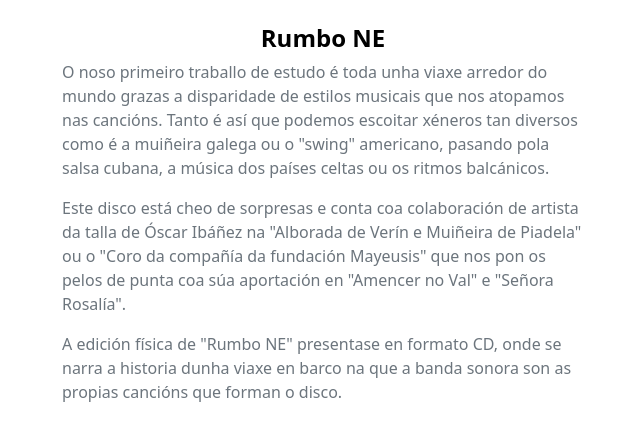
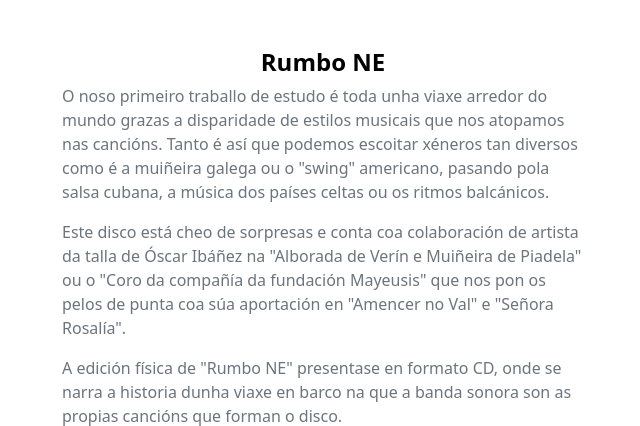
Before and after one commit to paquinho89/novaera, a Django app: page / in a window 1280 px wide. Shown: the part 1262-1688 px from the top of the page, without its empty margins (32-672 px from the left). Run offline with Django 3.2, Linux system fonts and the light colour scheme; some libraries are stand-ins or nearby versions; grey boxes are pictures that could not be loaded.

Commit message:
Update home_page.html

```diff
--- a/NovaEra/templates/home_page.html
+++ b/NovaEra/templates/home_page.html
@@ -121,7 +121,7 @@
         <div class="row">
           <div class="col-md-6 gx-5 mb-2 order-2 order-md-1">
             <a href="{% url 'faladoiras' %}" style="text-decoration: none; color: black;">
-              <strong><h4 class="text-center"><strong>Rumbo NE</strong></h4></strong>
+              <strong><h4 class="text-center mt-4"><strong>Rumbo NE</strong></h4></strong>
             </a>
             <p class="text-muted">
               O noso primeiro traballo de estudo é toda unha viaxe arredor do mundo grazas a disparidade de estilos musicais que nos atopamos nas cancións. Tanto é así que podemos escoitar xéneros tan diversos como é a muiñeira galega ou o "swing" americano, pasando pola salsa cubana, a música dos países celtas ou os ritmos balcánicos.
```
